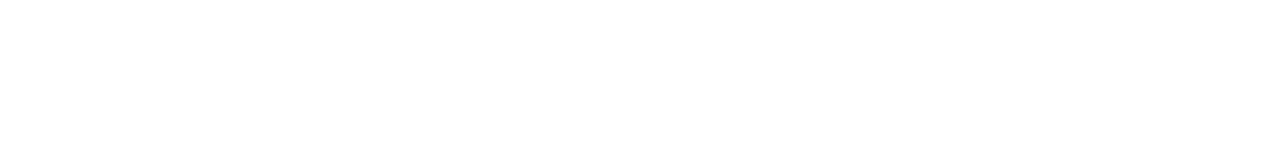
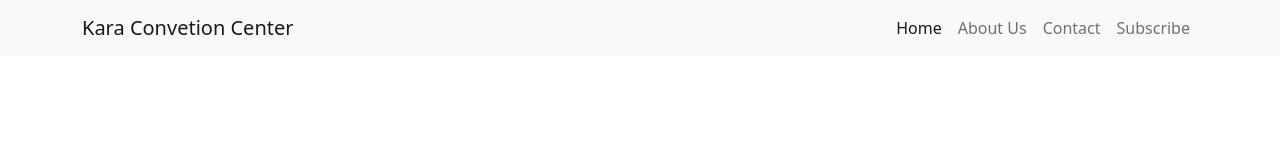
Before and after one commit to Maruf-Bellah/convention, a plain HTML site: page index.html in a window 1280 px wide. Drawn offline with nearby package versions, Linux system fonts and the light colour scheme.

Commit message:
nav-done

```diff
--- a/index.html
+++ b/index.html
@@ -13,7 +13,53 @@
 
   </head>
   <body>
+          <!-- --------header-start----------------------------- -->
 
+               <header>
+                    <!----- nav-start ------->
+                    <nav class="navbar navbar-expand-lg navbar-light bg-light">
+                         <div class="container">
+                           <a class="navbar-brand" href="#">Kara Convetion Center</a>
+                           <button class="navbar-toggler" type="button" data-bs-toggle="collapse" data-bs-target="#navbarScroll" aria-controls="navbarScroll" aria-expanded="false" aria-label="Toggle navigation">
+                             <span class="navbar-toggler-icon"></span>
+                           </button>
+                           <div class="collapse navbar-collapse" id="navbarScroll">
+                             <ul class="navbar-nav ms-auto my-2 my-lg-0 navbar-nav-scroll" style="--bs-scroll-height: 100px;">
+                               <li class="nav-item">
+                                 <a class="nav-link active" aria-current="page" href="#">Home</a>
+                               </li>
+                               <li class="nav-item">
+                                 <a class="nav-link" href="#">About Us</a>
+                               </li>
+                               <li class="nav-item">
+                                 <a class="nav-link" href="#" >Contact</a>
+                               </li>
+                               <li class="nav-item">
+                                 <a class="nav-link" href="#" >Subscribe</a>
+                               </li>
+                             </ul>
+                           </div>
+                         </div>
+                       </nav>
+
+                    <!----- nav-end ------->
+               </header>
+          <!-- --------header-end----------------------------- -->
+
+          <!-- --------header-start----------------------------- -->
+          <!-- --------header-end----------------------------- -->
+
+
+          <!-- --------header-start----------------------------- -->
+          <!-- --------header-end----------------------------- -->
+
+
+          <!-- --------header-start----------------------------- -->
+          <!-- --------header-end----------------------------- -->
+
+
+          <!-- --------header-start----------------------------- -->
+          <!-- --------header-end----------------------------- -->
 
 
 
```
